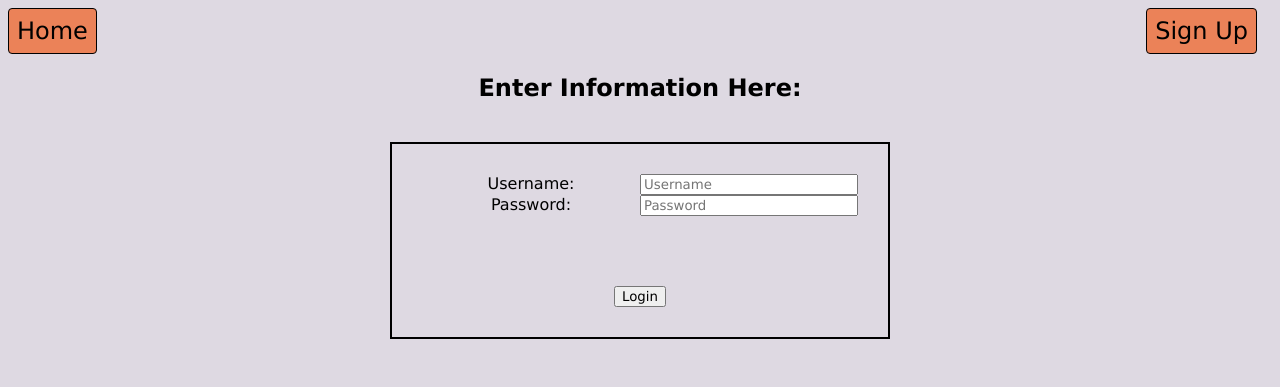
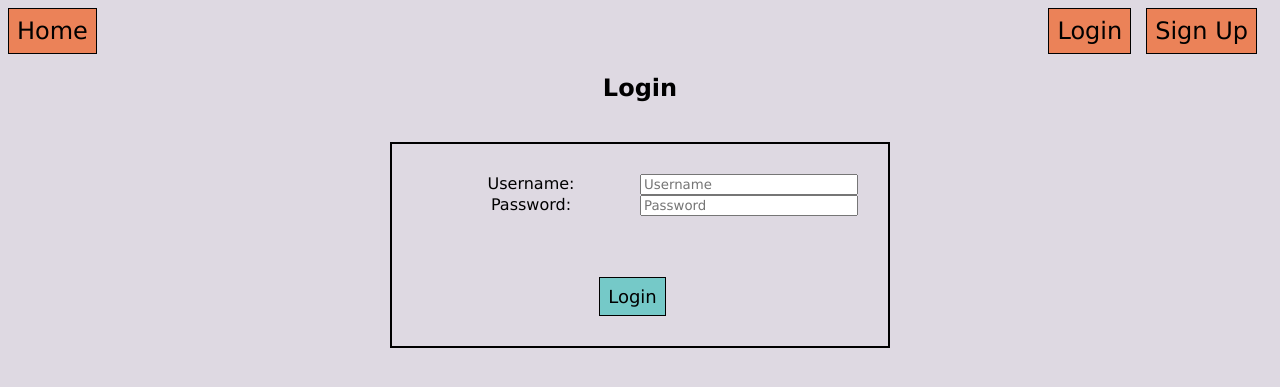
Before and after one commit to alessandrofiorella-adelphi/software-testing-devspace, a Flask app: page /login in a window 1280 px wide. Shown: the top 387 px of the page. Run offline with Flask 3, Linux system fonts and the light colour scheme.

Commit message:
Updated the styling of the login and sign-up pages to be more consistent with the rest of the project.

```diff
--- a/static/style.css
+++ b/static/style.css
@@ -37,7 +37,7 @@ body {
 	padding: 6px;
 	margin-right: 10px;
 	border: 1.5px solid black;
-	border-radius:4px;
+	border-radius: 0;
 	text-decoration: none;
     color: #1C1B1F;
 	font-size: 20px;
--- a/templates/login.html
+++ b/templates/login.html
@@ -5,13 +5,16 @@
 <div class="navbar" id="loginButtons">
     <a href="{{ url_for('signup') }}">Sign Up</a>
 </div>
+<div class="navbar" id="loginButtons">
+    <a href="{{ url_for('login') }}">Login</a>
+</div>
 
 <div class="navbar">
     <a href="{{ url_for('home') }}">Home</a>
 </div>
 <center>
     <div id="login">
-        <h2>Enter Information Here: </h2>
+        <h2>Login </h2>
         <form action="/loggingIn" method="POST" id="loginForm">
             <div id="gridContainer">
                 <label for="username">Username:</label>
@@ -22,8 +25,8 @@
                 <p>{{wrong_password}}</p>
 
             </div>
-            <br><br>
-            <button type="submit">Login</button>
+            <br>
+            <button type="submit" class="button">Login</button>
         </form>
     </div>
 </center>
```
Also changed, not shown: templates/signup.html (+6 -3 lines).
